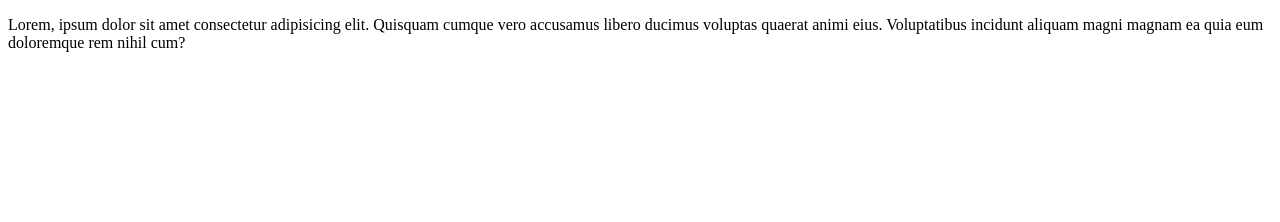
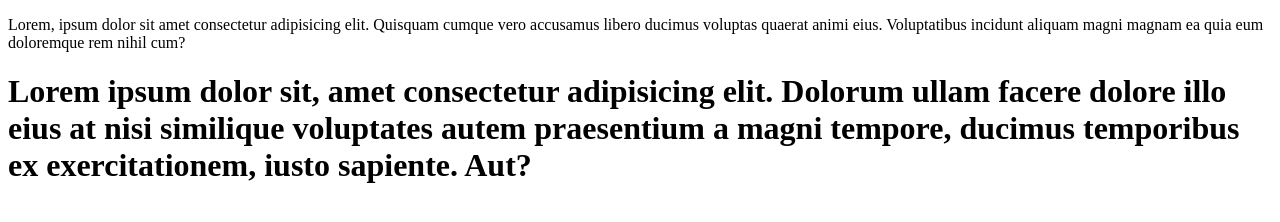
Before and after one commit to Aziz-Taufique/git-learning, a plain HTML site: page index.html in a window 1280 px wide. Drawn offline with Linux system fonts and the light colour scheme.

```diff
--- a/index.html
+++ b/index.html
@@ -7,5 +7,6 @@
 </head>
 <body>
     <p>Lorem, ipsum dolor sit amet consectetur adipisicing elit. Quisquam cumque vero accusamus libero ducimus voluptas quaerat animi eius. Voluptatibus incidunt aliquam magni magnam ea quia eum doloremque rem nihil cum?</p>
+    <h1>Lorem ipsum dolor sit, amet consectetur adipisicing elit. Dolorum ullam facere dolore illo eius at nisi similique voluptates autem praesentium a magni tempore, ducimus temporibus ex exercitationem, iusto sapiente. Aut?</h1>
 </body>
 </html>
```
